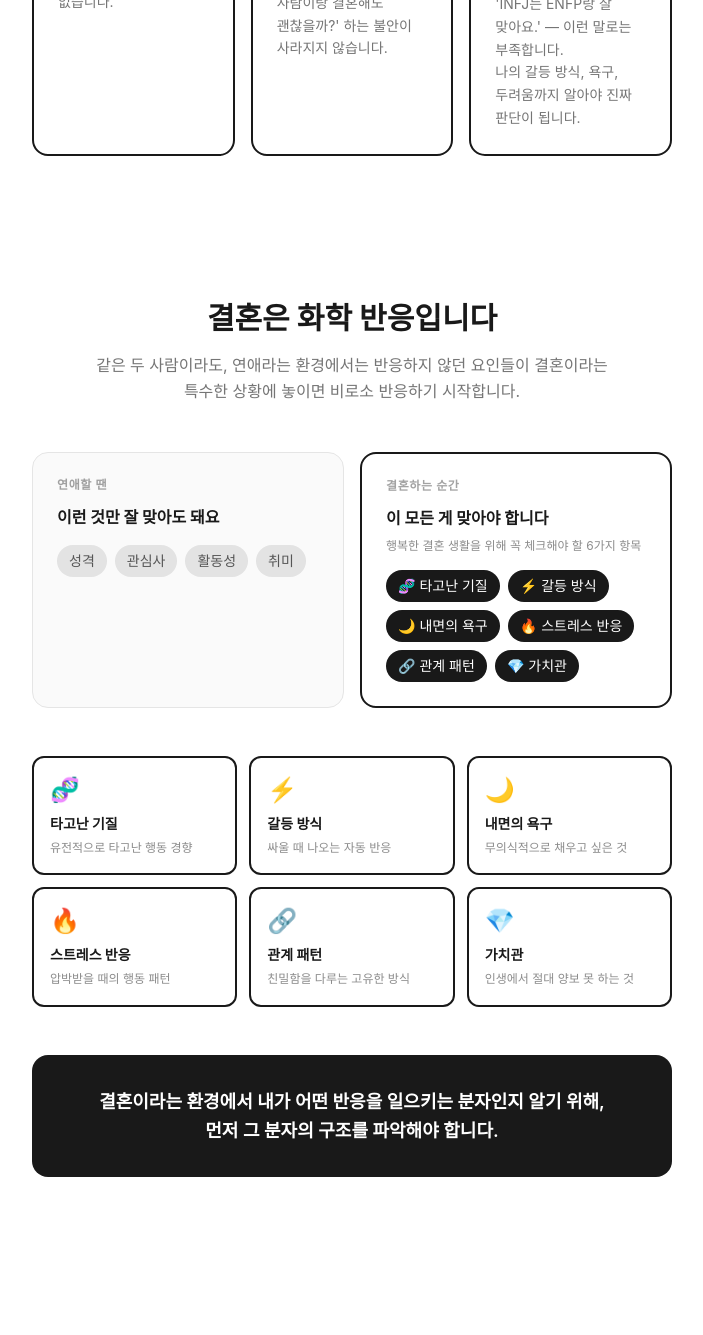
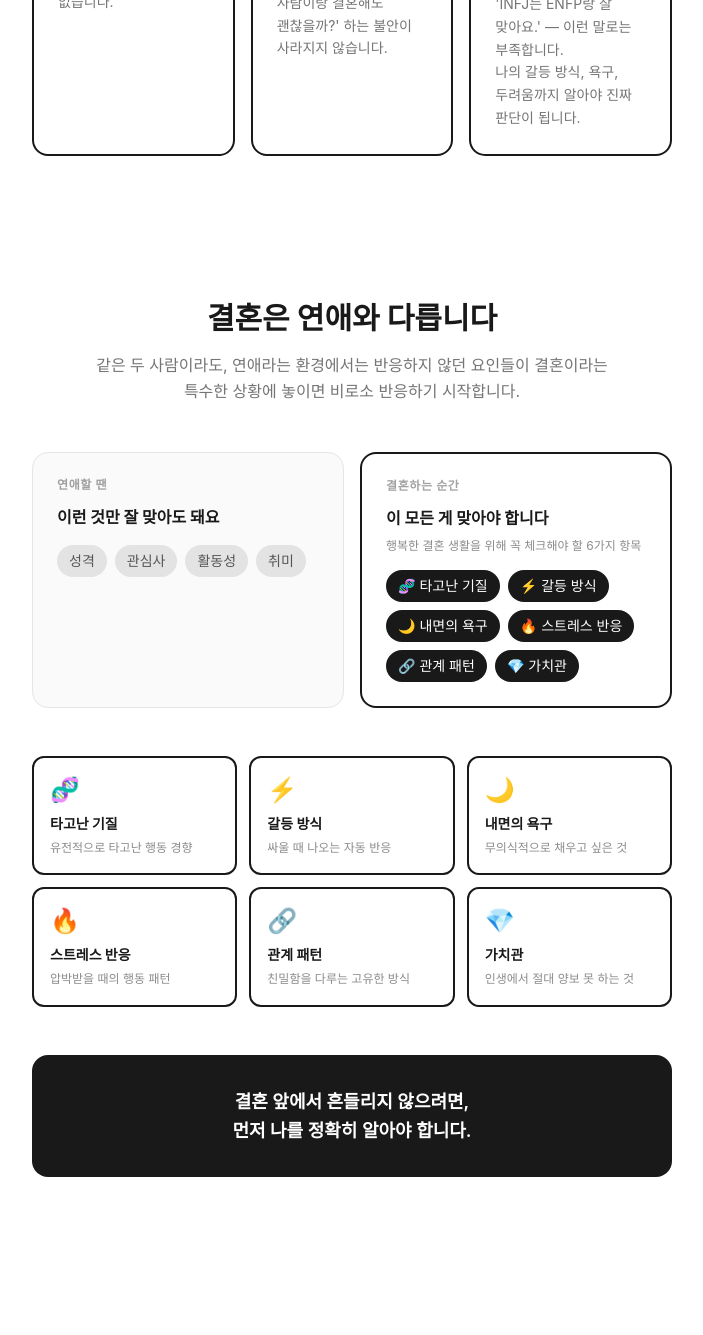
Before and after one commit to readmestudio/gibunstudio, a Next.js app: page /self-hacking/detail/husband-match in a window 1280 px wide. Shown: the part 1045-2380 px from the top of the page, without its empty margins (288-991 px from the left). Built offline with nearby package versions, Linux system fonts and the light colour scheme; no server answers.

Commit message:
refactor: 화학반응/분자 워딩 제거 — 마케팅 톤으로 변경 (일부)
Co-Authored-By: Claude Opus 4.6 (1M context) <noreply@anthropic.com>

```diff
--- a/src/app/self-hacking/detail/husband-match/_components/ChemistrySection.tsx
+++ b/src/app/self-hacking/detail/husband-match/_components/ChemistrySection.tsx
@@ -17,7 +17,7 @@ export default function ChemistrySection() {
         className="text-2xl sm:text-3xl font-bold text-[var(--foreground)] text-center mb-4"
         style={{ wordBreak: "keep-all" }}
       >
-        결혼은 화학 반응입니다
+        결혼은 연애와 다릅니다
       </h2>
       <p
         className="text-base text-[var(--foreground)]/60 text-center max-w-lg mx-auto mb-12 leading-relaxed"
@@ -103,9 +103,9 @@ export default function ChemistrySection() {
         style={{ wordBreak: "keep-all" }}
       >
         <p className="text-base sm:text-lg font-semibold leading-relaxed">
-          결혼이라는 환경에서 내가 어떤 반응을 일으키는 분자인지 알기 위해,
+          결혼 앞에서 흔들리지 않으려면,
           <br />
-          먼저 그 분자의 구조를 파악해야 합니다.
+          먼저 나를 정확히 알아야 합니다.
         </p>
       </div>
     </section>
```
